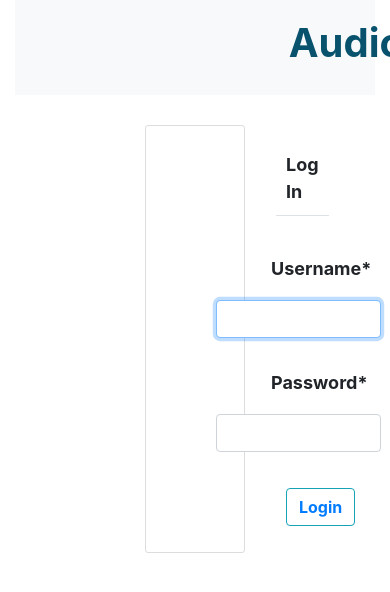
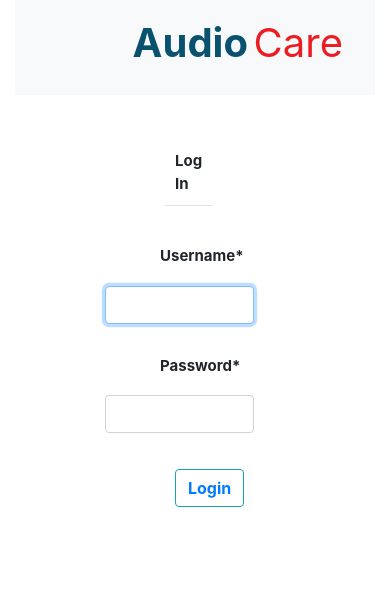
Before and after one commit to yousefmankoulah/QrGenerator_AudioCare, a Django app: page / in a window 390 px wide; the page is wider, and only the part inside the window is pictured. Shown: the top 592 px of that part. Run offline with Django 4.2, Linux system fonts and the light colour scheme; some libraries are stand-ins or nearby versions.

Commit message:
Update login.html

```diff
--- a/home/templates/login.html
+++ b/home/templates/login.html
@@ -4,23 +4,49 @@
 
 
 {% block content %}
+
+    <style>
+        @media screen and (max-width: 850px){
+
+            .titleNav{
+                  margin-left: 30px;
+                  font-size: 20px;
+              }
+              .loginForm {
+                background: #ffffff;
+                padding: 10px 20px;
+                margin-bottom: 30px;
+                margin-top: 30px;
+                border: none;
+                border-width : 0;
+
+             }
+             .loginForm label{
+                 font-size: 15px;
+             }
+        }
+    </style>
+
+
+
+
 <div class="container">
 
     <nav class="navbar navbar-expand-lg navbar-light bg-light">
-        <div class="col-4"></div>
-        <div class="col-4">
-      <a class="navbar-brand ml-4" href=""><span>Audio</span> <span>Care</span></a>
+        <div class="col-xs-1"></div>
+        <div class="col-xs-4">
+      <a class="navbar-brand ml-4 titleNav" href=""><span>Audio</span> <span>Care</span></a>
         </div>
     </nav>
 
 
-<div class="row">
 
-    <div class="col-4">
+
+    <div class="col-4 col-xs-1">
     </div>
-    <div class="col-4">
+    <div class="col-4 col-xs-4">
 
-<div class="content-section container">
+<div class="content-section container loginForm">
   <form method="POST">
     {% csrf_token %}
         <label class="border-bottom mb-4">Log In</label>
@@ -39,7 +65,7 @@
   </form>
 </div>
 </div>
-</div>
+
 
 </div>
 {% endblock %}
```
